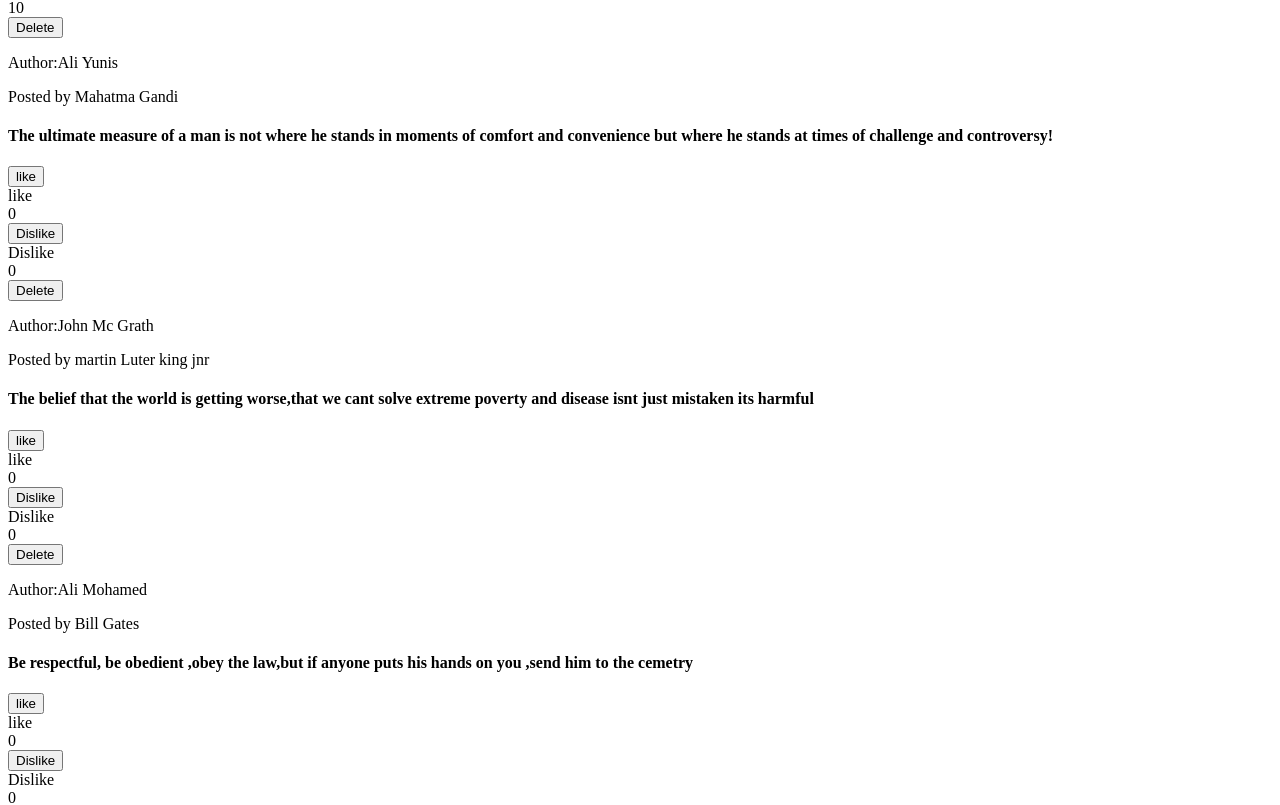
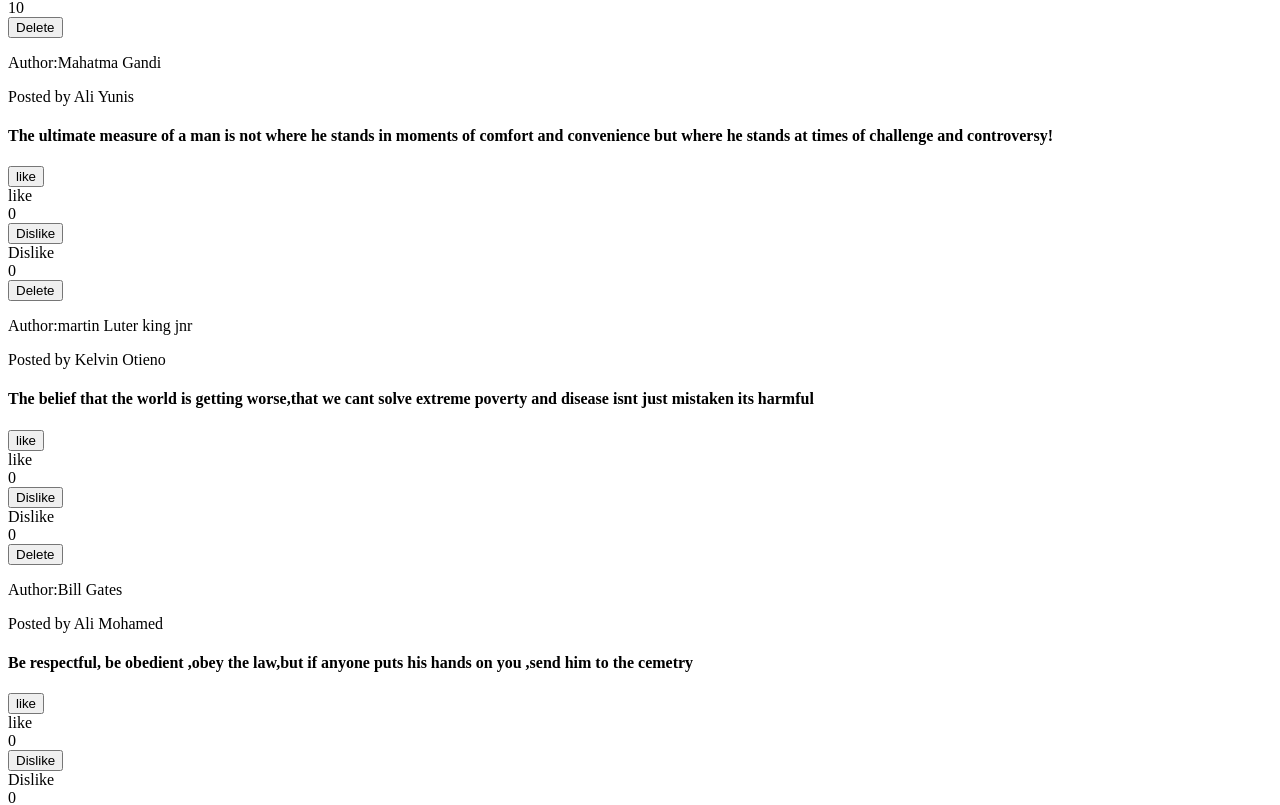
Before and after one commit to Maalim18/quotes-app, an Angular app: page / in a window 1280 px wide. Shown: the part 176-981 px from the top of the page. Built offline with nearby package versions, Linux system fonts and the light colour scheme.

Commit message:
interchange the author and the poster in the array

```diff
--- a/src/app/quote/quote.component.ts
+++ b/src/app/quote/quote.component.ts
@@ -8,10 +8,10 @@ import{Quote}from '../quote';
 })
 export class QuoteComponent implements OnInit {
   quotes: Quote[] = [
-    new Quote(1,'Mahatma Gandi', 'When i despair ,i remember that all through history the way of truth and love have always won.There have been tyrants and murderers and for a time they can seem invicible but in the end ,they always fall,Think of it-always.','Ali Yunis',20,10,new Date(2021,4,15)),
-     new Quote(2,'martin Luter king jnr', 'The ultimate measure of a man is not where he stands in moments of comfort and convenience but where he stands at times of challenge and controversy!','John Mc Grath',0,0,new Date(2021,4,15)),
-    new Quote(3,'Bill Gates','The belief that the world is getting worse,that we cant solve extreme poverty and disease isnt just mistaken its harmful', 'Ali Mohamed',0,0,new Date(2021,4,15)),
-     new Quote(4,'Malcom X', 'Be respectful, be obedient ,obey the law,but if anyone puts his hands on you ,send him to the cemetry','sheriif Hamdani',0,0,new Date(2021,4,15)),
+    new Quote(1,'Ali Yunis', 'When i despair ,i remember that all through history the way of truth and love have always won.There have been tyrants and murderers and for a time they can seem invicible but in the end ,they always fall,Think of it-always.','Mahatma Gandi',20,10,new Date(2021,4,15)),
+     new Quote(2,'Kelvin Otieno', 'The ultimate measure of a man is not where he stands in moments of comfort and convenience but where he stands at times of challenge and controversy!','martin Luter king jnr',0,0,new Date(2021,4,15)),
+    new Quote(3,'Ali Mohamed','The belief that the world is getting worse,that we cant solve extreme poverty and disease isnt just mistaken its harmful', 'Bill Gates',0,0,new Date(2021,4,15)),
+     new Quote(4,'sheriff Hamdani', 'Be respectful, be obedient ,obey the law,but if anyone puts his hands on you ,send him to the cemetry','Malcom X',0,0,new Date(2021,4,15)),
      new Quote(5,'Mohamed Maalim', 'persue your dreams ruthlessly,simp no more,for the world doesnt need weak men!!','Solo chake',0,0,new Date(2021,4,15))
 
   ];
```
